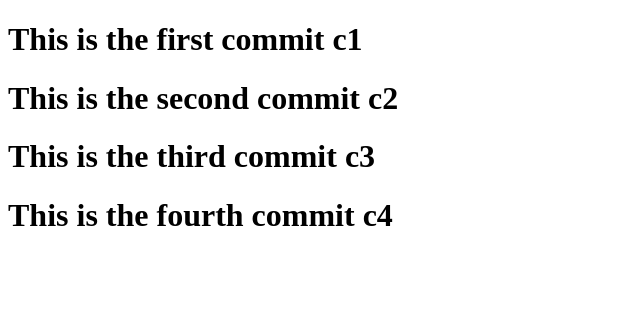
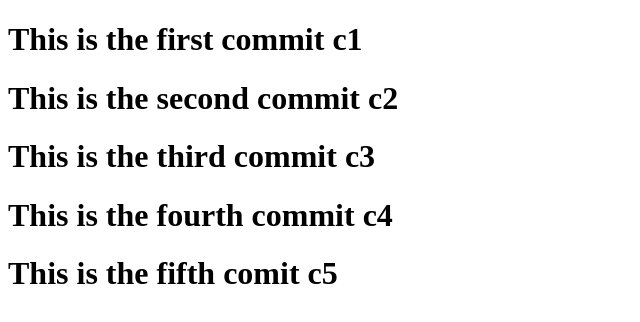
Before and after one commit to blaucomfuig/git_prueba, a plain HTML site: page index.html in a window 1280 px wide. Shown: the whole page, without its empty margins (0-640 px from the left). Drawn offline with Linux system fonts and the light colour scheme.

Commit message:
this is the fifth commit c5

```diff
--- a/index.html
+++ b/index.html
@@ -11,5 +11,6 @@
     <h1>This is the second commit c2</h1>
     <h1>This is the third commit c3</h1>
     <h1>This is the fourth commit c4</h1>
+    <h1>This is the fifth comit c5</h1>
 </body>
 </html>
```
